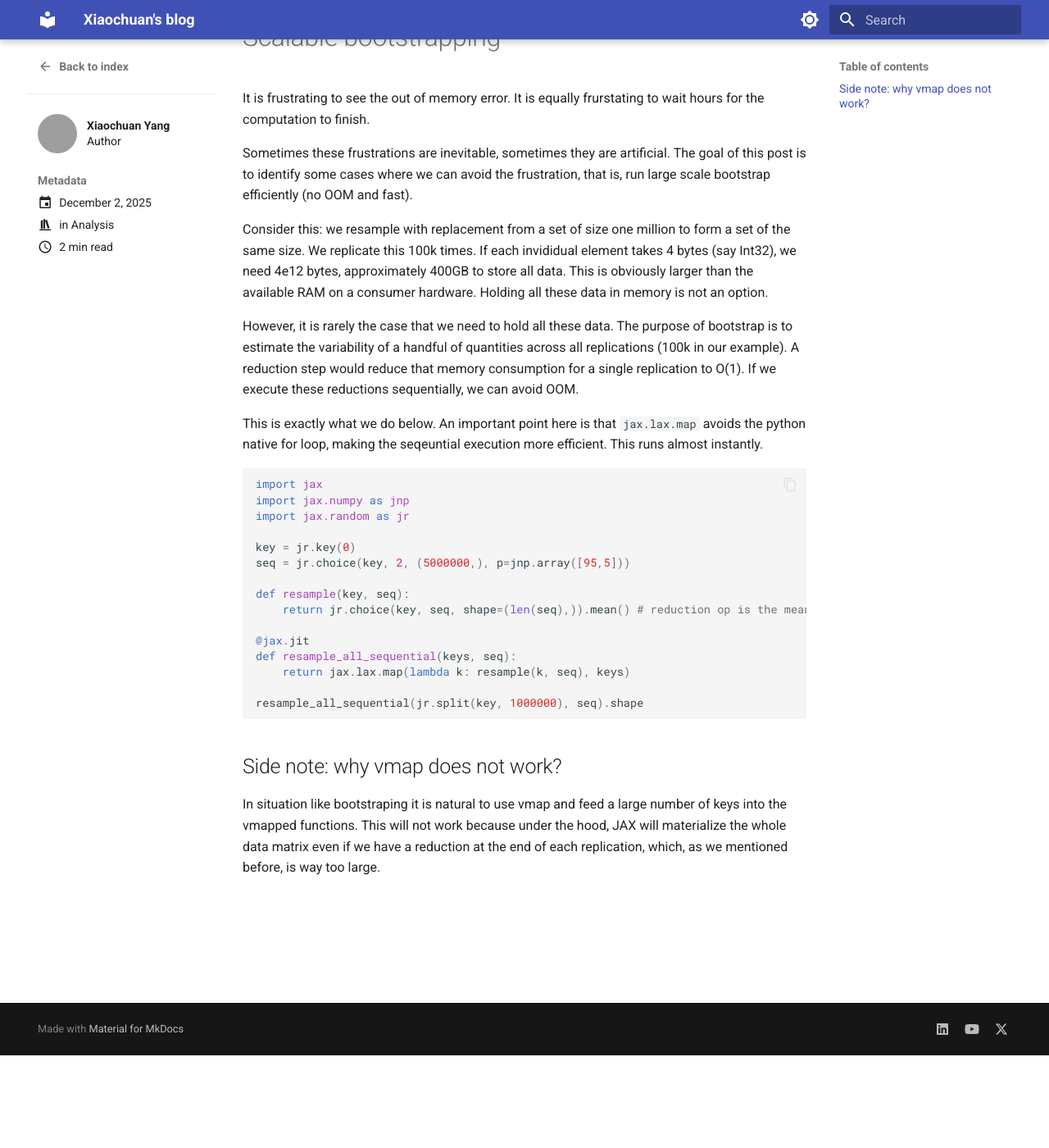
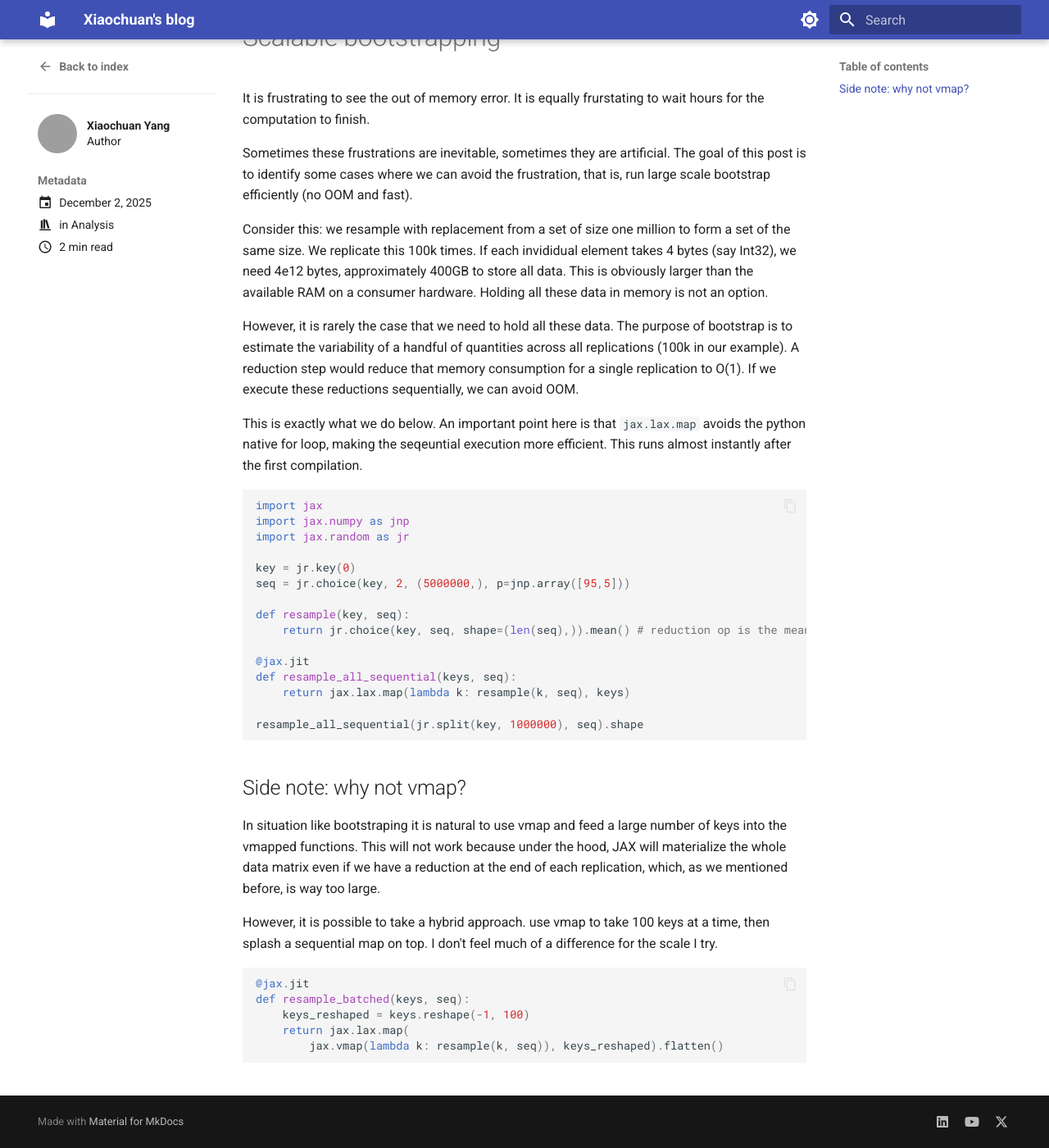
Before and after one commit to xiaochuany/blog, an MkDocs documentation site: the page built from docs/posts/2025-12-02-bootstrap.md, in a window 1280 px wide and 1400 px high, scrolled down 113 px. Shown: the whole window at 82% size. Built offline with MkDocs 1.6.1 and Material for MkDocs 9.7.7, drawn with Linux system fonts in a browser that asks for light colours; grey boxes are pictures that could not be loaded.

Commit message:
Update 2025-12-02-bootstrap.md

````diff
--- a/docs/posts/2025-12-02-bootstrap.md
+++ b/docs/posts/2025-12-02-bootstrap.md
@@ -21,7 +21,7 @@ However, it is rarely the case that we need to hold all these data. The purpose
 a handful of quantities across all replications (100k in our example). A reduction step would reduce that memory consumption for a
 single replication to O(1). If we execute these reductions sequentially, we can avoid OOM.
 
-This is exactly what we do below. An important point here is that  `jax.lax.map` avoids the python native for loop, making the seqeuntial execution more efficient. This runs almost instantly.
+This is exactly what we do below. An important point here is that  `jax.lax.map` avoids the python native for loop, making the seqeuntial execution more efficient. This runs almost instantly after the first compilation.
 
 ```py
 import jax
@@ -43,7 +43,17 @@ resample_all_sequential(jr.split(key, 1000000), seq).shape
 
 
 
-## Side note: why vmap does not work?
+## Side note: why not vmap?
 
 In situation like bootstraping it is natural to use vmap and feed a large number of keys into the vmapped functions. This will not work
 because under the hood, JAX will materialize the whole data matrix even if we have a reduction at the end of each replication, which, as we mentioned before, is way too large.
+
+However, it is possible to take a hybrid approach. use vmap to take 100 keys at a time, then splash a sequential map on top. I don't feel much of a difference for the scale I try.
+
+```py
+@jax.jit
+def resample_batched(keys, seq):
+    keys_reshaped = keys.reshape(-1, 100)
+    return jax.lax.map(
+        jax.vmap(lambda k: resample(k, seq)), keys_reshaped).flatten()
+```
````
